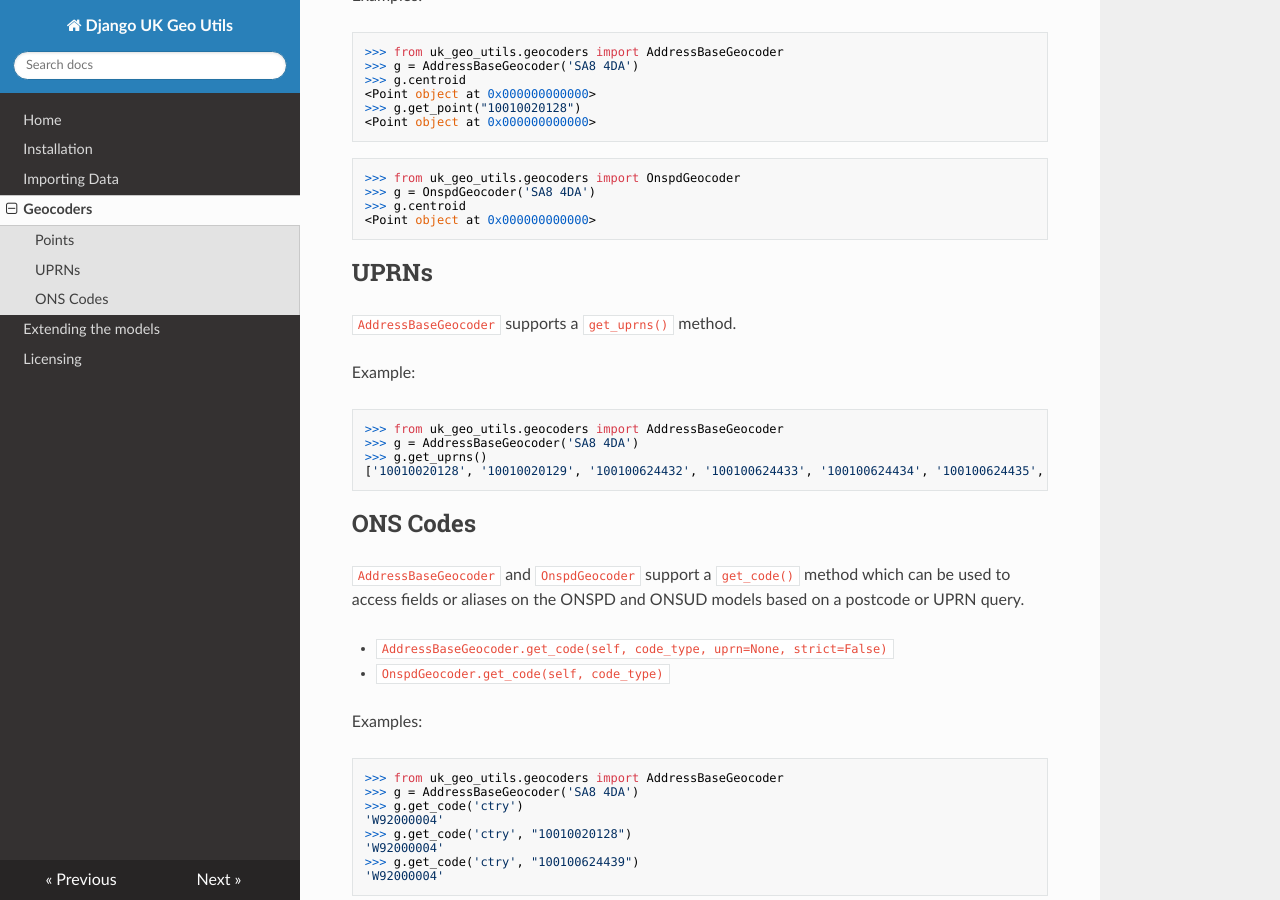
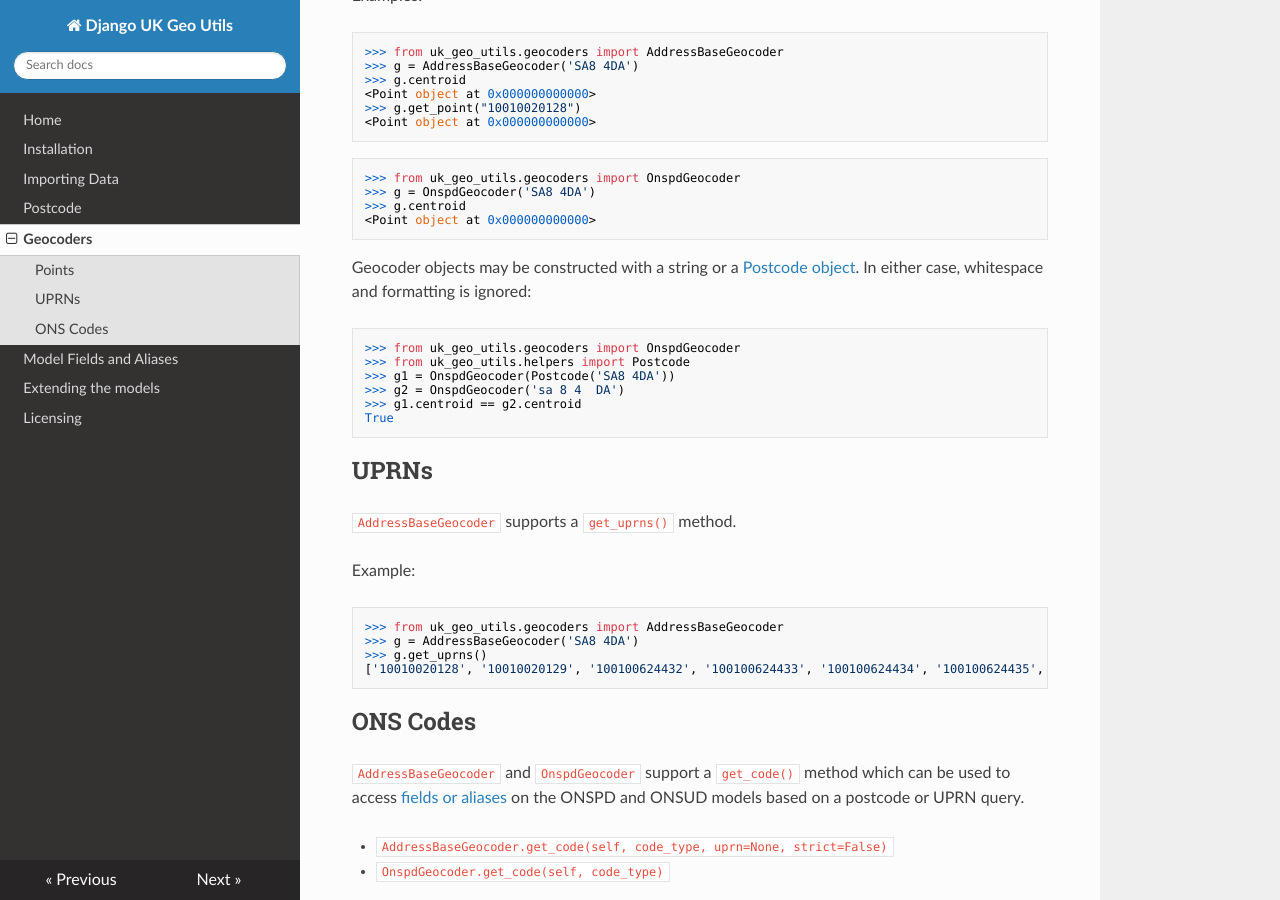
Before and after one commit to dracos/uk-geo-utils, an MkDocs documentation site: the page built from docs/docs/geocoders.md, in a window 1280 px wide and 900 px high, scrolled down 379 px. Built offline with MkDocs 1.6.1, drawn with Linux system fonts in a browser that asks for light colours; nearby versions of some CDN libraries; old or Windows-style settings are respelled for this version of MkDocs.

Commit message:
add more docs
topics covered:
- Postcode class
- Model fields and aliases
- Platform requirements

````diff
--- a/docs/docs/geocoders.md
+++ b/docs/docs/geocoders.md
@@ -24,6 +24,17 @@ Examples:
 <Point object at 0x000000000000>
 ```
 
+Geocoder objects may be constructed with a string or a [Postcode object](postcode.md). In either case, whitespace and formatting is ignored:
+
+```python
+>>> from uk_geo_utils.geocoders import OnspdGeocoder
+>>> from uk_geo_utils.helpers import Postcode
+>>> g1 = OnspdGeocoder(Postcode('SA8 4DA'))
+>>> g2 = OnspdGeocoder('sa 8 4  DA')
+>>> g1.centroid == g2.centroid
+True
+```
+
 ## UPRNs
 
 `AddressBaseGeocoder` supports a `get_uprns()` method.
@@ -39,7 +50,7 @@ Example:
 
 ## ONS Codes
 
-`AddressBaseGeocoder` and `OnspdGeocoder` support a `get_code()` method which can be used to access fields or aliases on the ONSPD and ONSUD models based on a postcode or UPRN query.
+`AddressBaseGeocoder` and `OnspdGeocoder` support a `get_code()` method which can be used to access [fields or aliases](models.md) on the ONSPD and ONSUD models based on a postcode or UPRN query.
 
 * `AddressBaseGeocoder.get_code(self, code_type, uprn=None, strict=False)`
 * `OnspdGeocoder.get_code(self, code_type)`
--- a/docs/mkdocs.yml
+++ b/docs/mkdocs.yml
@@ -3,7 +3,9 @@ pages:
     - Home: index.md
     - Installation: installation.md
     - Importing Data: importing_data.md
+    - Postcode: postcode.md
     - Geocoders: geocoders.md
+    - Model Fields and Aliases: models.md
     - Extending the models: extending.md
     - Licensing: licence.md
 theme: readthedocs
````
Also changed, not shown: docs/docs/installation.md (+8 -0 lines), docs/docs/models.md (added, +27 -0 lines), docs/docs/postcode.md (added, +31 -0 lines).
